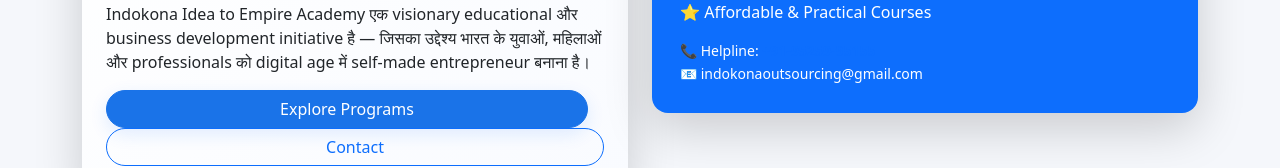
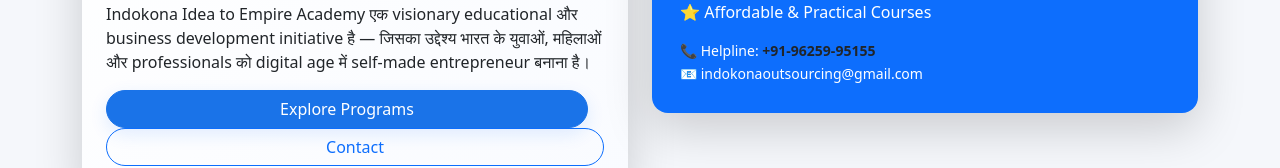
Before and after one commit to Tarunshakya1999/indokonafrontend, a React (Vite) app: page /acadmy in a window 1280 px wide. Shown: the part 269-437 px from the top of the page. Built offline with nearby package versions, Linux system fonts and the light colour scheme.

Commit message:
j8i8678578d

```diff
--- a/src/AcademyPage.jsx
+++ b/src/AcademyPage.jsx
@@ -137,11 +137,11 @@ const AcademyPage = () => {
                 <small className="d-block">
                   📞 Helpline:{" "}
                   <a
-                    href="tel:+919525995155"
-                    className="text-decoration-none fw-bold"
-                    aria-label="Call helpline +91 95259 95155"
+                    href="tel:+919625995155"
+                    className="text-decoration-none fw-bold text-dark"
+                    aria-label="Call helpline +91 96259 95155"
                   >
-                    +91-95259-95155
+                    +91-96259-95155
                   </a>
                 </small>
 
```
